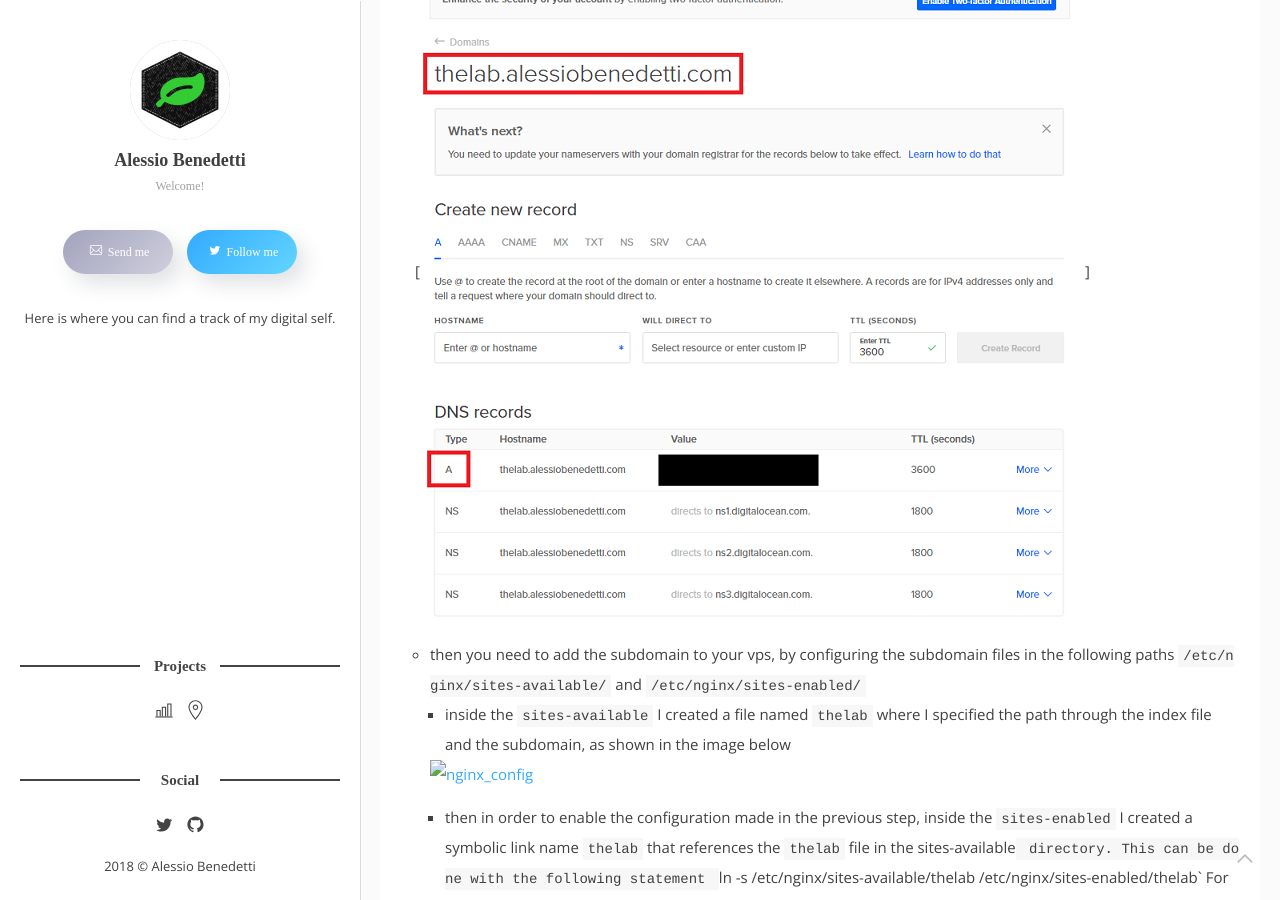
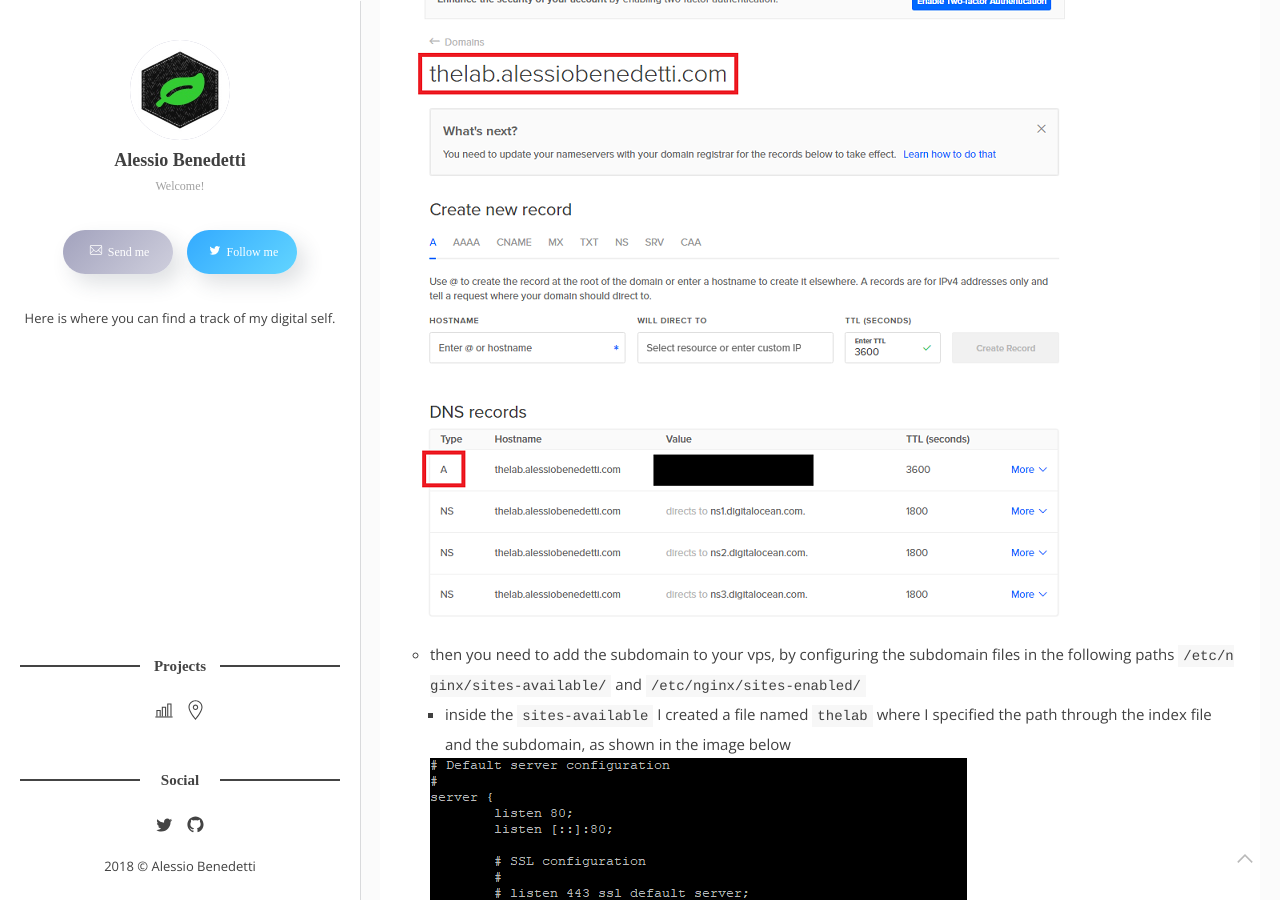
Before and after one commit to abenedetti/abenedetti.github.io, a Jekyll site: the page built from _posts/2017-07-09-setting-up.md, in a window 1280 px wide and 900 px high, scrolled down 1584 px. Built offline with Jekyll 4.4.1, drawn with Linux system fonts in a browser that asks for light colours; some web fonts are replaced; comment, search, counter and statistics services are not loaded.

Commit message:
Update 2017-07-09-setting-up.md

```diff
--- a/_posts/2017-07-09-setting-up.md
+++ b/_posts/2017-07-09-setting-up.md
@@ -30,12 +30,12 @@
 	- first, in your registrar, you should add a new NS Record with the host portion of the subdomain, in my case I added the string "thelab" since my subdomain is "thelab.alessiobenedetti.com". You should also add the DNS of your host, in my case I put ["ns1.digitalocean.com"](https://www.digitalocean.com/)
 	- then you'd have to configure a new subdomain (I work with digital ocean and therefore I've made my setup in the "networking" section, as shown in the picture below)
 
-	[![do_networking](/images/2017-07-09-setting-up/do_networking.png)]
+	![do_networking](/images/2017-07-09-setting-up/do_networking.png)
 
 	- then you need to add the subdomain to your vps, by configuring the subdomain files in the following paths `/etc/nginx/sites-available/` and `/etc/nginx/sites-enabled/`
 		- inside the `sites-available` I created a file named `thelab` where I specified the path through the index file and the subdomain, as shown in the image below
 
-		[![nginx_config]({{ site.url }}/images/2017-07-09-setting-up/setting-up_nginx_config.png)]({{ site.url }}/images/2017-07-09-setting-up/setting-up_nginx_config.png)
+		![nginx_config](/images/2017-07-09-setting-up/setting-up_nginx_config.png)
 
 		- then in order to enable the configuration made in the previous step, inside the `sites-enabled` I created a symbolic link name `thelab` that references the `thelab` file in the sites-available` directory. This can be done with the following statement `ln -s /etc/nginx/sites-available/thelab /etc/nginx/sites-enabled/thelab`
 		For more details you can refer to the [following guide](https://www.digitalocean.com/community/questions/how-to-create-subdomain-with-nginx-server-in-the-same-droplet) on digital ocean and this [post](https://askubuntu.com/questions/56339/how-to-create-a-soft-or-symbolic-link), I found useful to create symbolic links.
```
